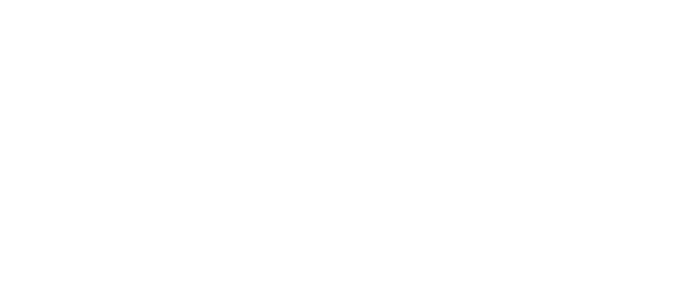
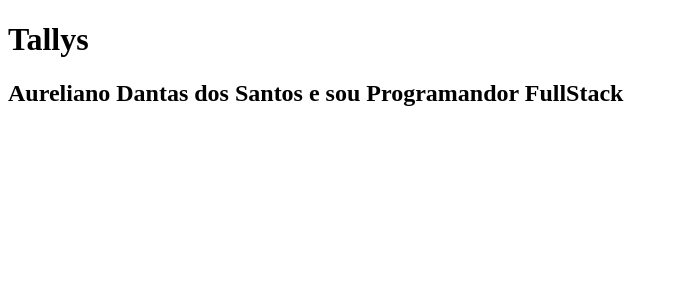
Before and after one commit to tallysdev/vue-studies, a Vue app in the folder toodoo-vue/: page / in a window 1280 px wide. Shown: the top 300 px of the page, without its empty margins (0-678 px from the left). Built offline with nearby package versions, Linux system fonts and the light colour scheme.

Commit message:
:sparkles:feat: Integration with component

```diff
--- a/toodoo-vue/src/App.vue
+++ b/toodoo-vue/src/App.vue
@@ -1,11 +1,18 @@
 <template lang="">
   <div>
-
+    <h1>Tallys</h1>
   </div>
+  <MyFirstComponents/>
 </template>
 <script>
+
+import MyFirstComponents from './components/MyFirstComponents.vue';
+
 export default {
-
+  name: 'App',
+  components: {
+    MyFirstComponents
+  }
 }
 </script>
 <style lang="">
```
